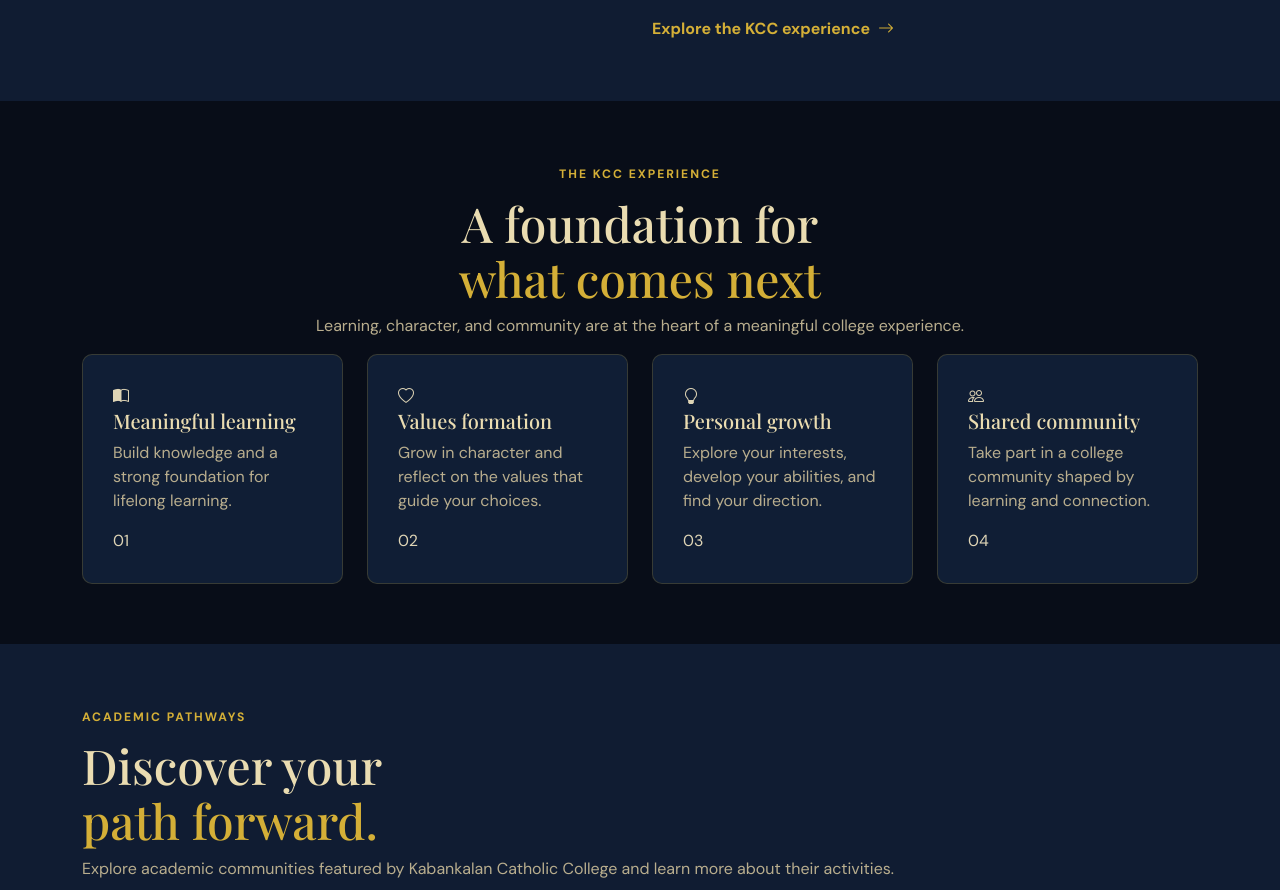
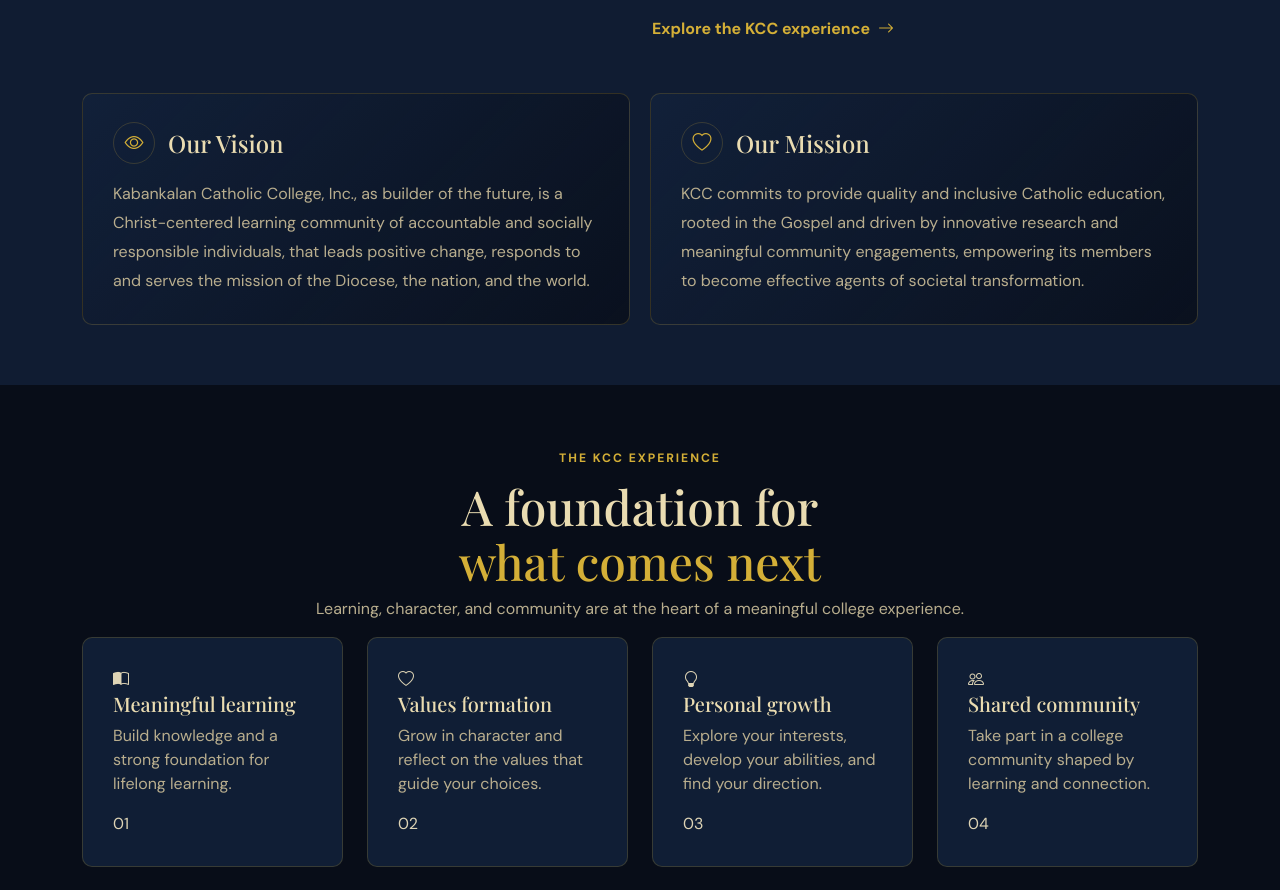
Before and after one commit to jungiedepillo-debug/Depillo-Project-2, a plain HTML site: page index.html in a window 1280 px wide. Shown: the part 1760-2650 px from the top of the page. Drawn offline with nearby package versions, Linux system fonts and the light colour scheme.

Commit message:
Add mission and Vision

```diff
--- a/assets/css/kcc-custom.css
+++ b/assets/css/kcc-custom.css
@@ -315,6 +315,60 @@ section {
   gap: 13px;
   color: var(--kcc-gold-light);
 }
+
+.mission-vision-grid {
+  display: grid;
+  grid-template-columns: repeat(2, minmax(0, 1fr));
+  gap: 20px;
+  margin-top: 52px;
+}
+
+.mission-vision-card {
+  height: 100%;
+  padding: 28px 30px;
+  border: 1px solid var(--kcc-border);
+  border-radius: 10px;
+  background: linear-gradient(135deg, rgba(18, 33, 58, 0.92), rgba(8, 13, 24, 0.75));
+  transition: transform 0.3s ease, border-color 0.3s ease;
+}
+
+.mission-vision-card:hover {
+  transform: translateY(-4px);
+  border-color: var(--kcc-gold);
+}
+
+.mission-vision-heading {
+  display: flex;
+  align-items: center;
+  gap: 13px;
+  margin-bottom: 16px;
+}
+
+.mission-vision-icon {
+  display: grid;
+  width: 42px;
+  height: 42px;
+  flex: 0 0 42px;
+  place-items: center;
+  border: 1px solid var(--kcc-border);
+  border-radius: 50%;
+  color: var(--kcc-gold);
+  font-size: 19px;
+}
+
+.mission-vision-heading h3 {
+  margin: 0;
+  color: var(--kcc-cream);
+  font-family: var(--heading-font);
+  font-size: 24px;
+}
+
+.mission-vision-card p {
+  margin: 0;
+  color: var(--kcc-muted);
+  line-height: 1.8;
+}
+
 /* =========================================================
    WHY CHOOSE KCC / VALUE CARDS
 ========================================================= */
@@ -901,7 +955,8 @@ section {
 
   .program-showcase,
   .news-grid,
-  .campus-gallery {
+  .campus-gallery,
+  .mission-vision-grid {
     grid-template-columns: 1fr;
   }
 
--- a/index.html
+++ b/index.html
@@ -256,6 +256,32 @@
 
           </div>
 
+        </div>
+
+        <div class="mission-vision-grid" data-aos="fade-up">
+          <article class="mission-vision-card">
+            <div class="mission-vision-heading">
+              <span class="mission-vision-icon" aria-hidden="true">
+                <i class="bi bi-eye"></i>
+              </span>
+              <h3>Our Vision</h3>
+            </div>
+            <p>
+              Kabankalan Catholic College, Inc., as builder of the future, is a Christ-centered learning community of accountable and socially responsible individuals, that leads positive change, responds to and serves the mission of the Diocese, the nation, and the world.
+            </p>
+          </article>
+
+          <article class="mission-vision-card">
+            <div class="mission-vision-heading">
+              <span class="mission-vision-icon" aria-hidden="true">
+                <i class="bi bi-heart"></i>
+              </span>
+              <h3>Our Mission</h3>
+            </div>
+            <p>
+              KCC commits to provide quality and inclusive Catholic education, rooted in the Gospel and driven by innovative research and meaningful community engagements, empowering its members to become effective agents of societal transformation.
+            </p>
+          </article>
         </div>
 
       </div>
```
